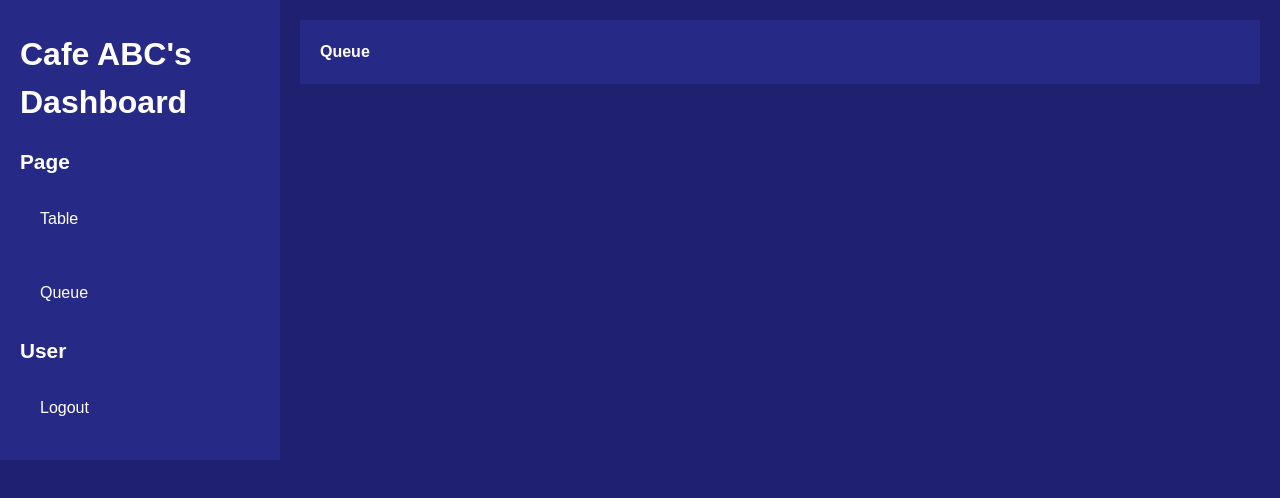
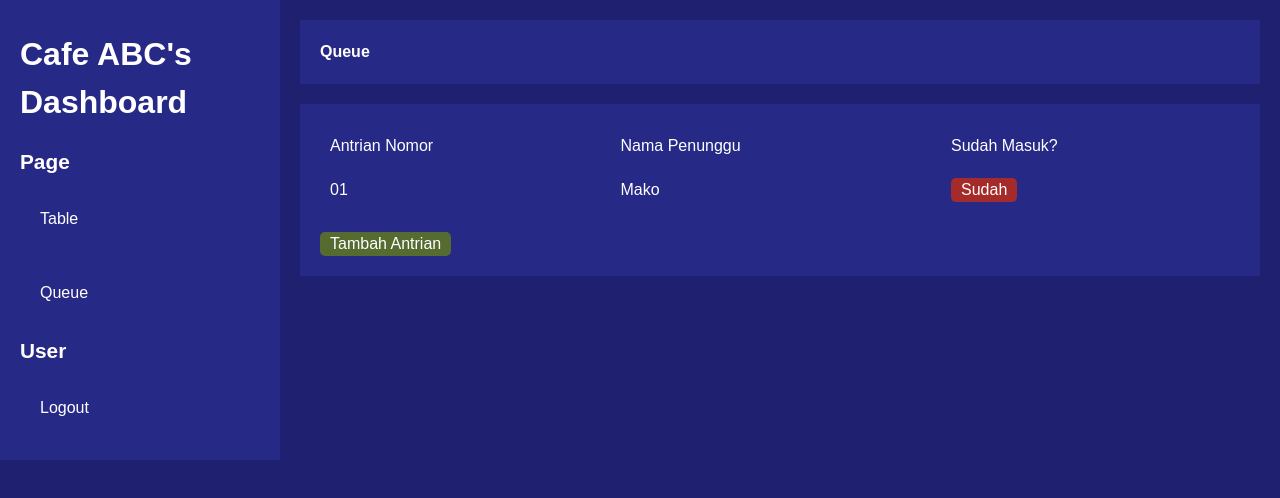
Before and after one commit to ZevonikRF/tugas-besar-ii3160, a Next.js app: page /dashboard/queue in a window 1280 px wide. Shown: the top 498 px of the page. Built offline with nearby package versions, Linux system fonts and the light colour scheme.

Commit message:
update 2 : ngebagusin queue

```diff
--- a/src/app/dashboard/queue/page.tsx
+++ b/src/app/dashboard/queue/page.tsx
@@ -1,6 +1,35 @@
+import styles from "@/app/interface/dashboard/queue/queue.module.css"
+
 const Queue = () => {
     return(
-        <div></div>
+        <div className={styles.container}>
+            <table className={styles.table}>
+                <thead>
+                    <tr>
+                        <td>Antrian Nomor</td>
+                        <td>Nama Penunggu</td>
+                        <td>Sudah Masuk?</td>
+                    </tr>
+                </thead>
+                <tbody>
+                    <tr>
+                        {/* Placeholder */}
+                        <td>01</td>
+                        <td>Mako</td>
+                        <td>
+                            <div className={styles.button}>
+                                <button className={`${styles.buttonind} ${styles.change}`}>Sudah</button>
+                            </div>
+                        </td>
+                    </tr>
+                </tbody>
+            </table>
+            <div className={styles.lowertable}>
+                <div className={styles.button}>
+                    <button className={`${styles.buttonind} ${styles.add}`}>Tambah Antrian</button>
+                </div>
+            </div>
+        </div>
     );
 }
 export default Queue
--- /dev/null
+++ b/src/app/interface/dashboard/queue/queue.module.css
@@ -0,0 +1,38 @@
+.container{
+    background-color: var(--backgroundSd);
+    padding: 20px;
+    margin-top: 20px;
+}
+
+.table{
+    width: 100%;
+}
+
+.table td{
+    padding: 10px;
+}
+
+.button{
+    display: flex;
+    gap: 10px;
+}
+
+.buttonind{
+    padding-left: 10px;
+    padding-right: 10px;
+    border-radius: 5px;
+    /* border: none; */
+}
+
+.change{
+    background-color: brown;
+}
+
+.lowertable{
+    padding-top: 20px;
+}
+
+.add{
+    background-color: darkolivegreen;
+;
+}
--- a/src/app/interface/dashboard/sidebar/sidebar.tsx
+++ b/src/app/interface/dashboard/sidebar/sidebar.tsx
@@ -21,7 +21,7 @@ const menuItems = [
         list: [
             {
                 titleP: "Logout",
-                path: "dashboard/logout",
+                path: "login",
             }
         ]
     }
```
Also changed, not shown: src/app/interface/login/login.module.css (added).
